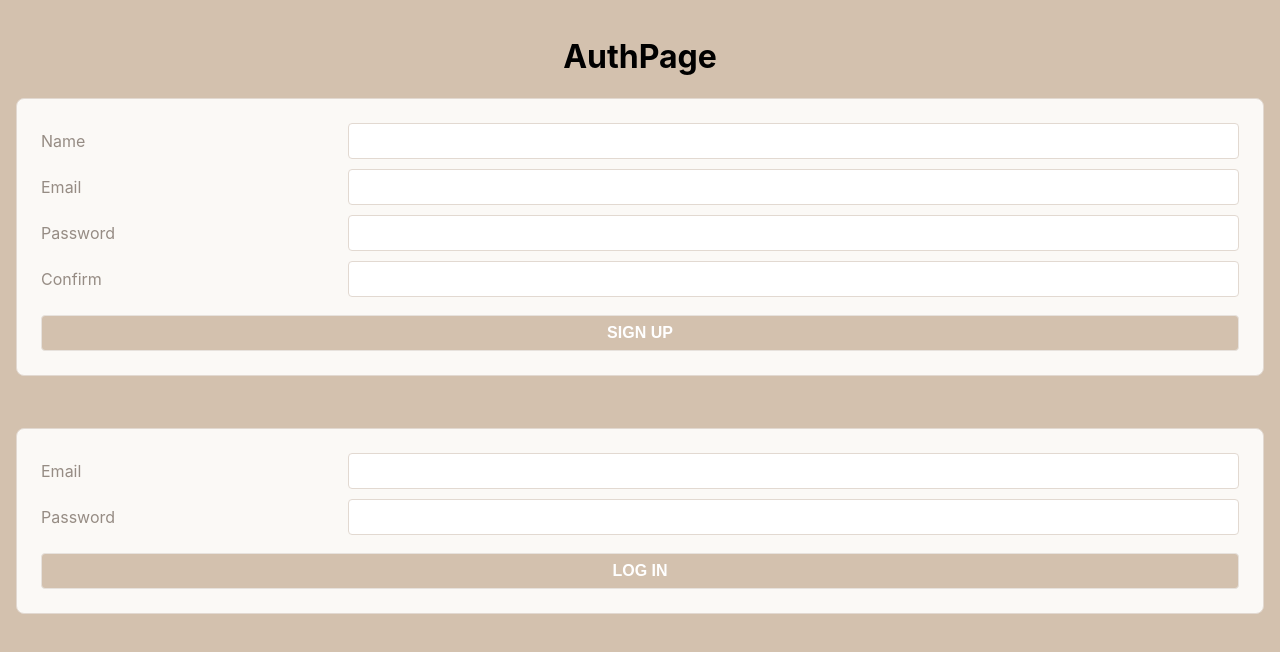
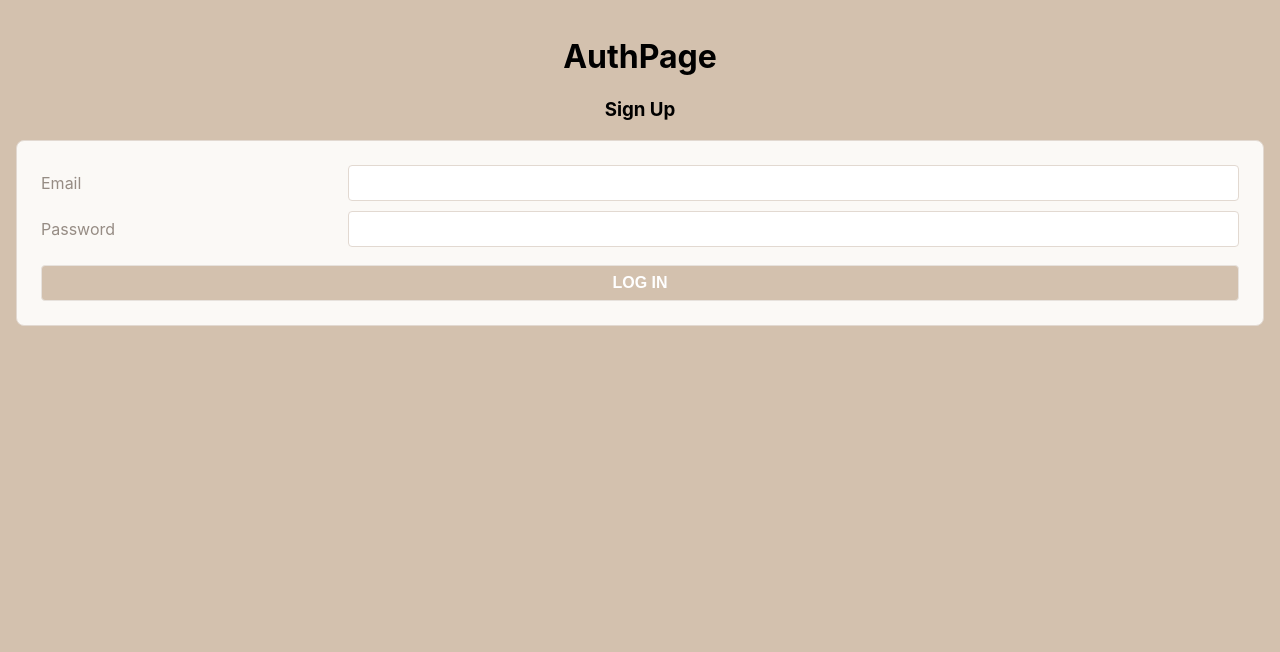
Before and after one commit to sammersheikh/pomoToDo, a React (Create React App) app: page /orders in a window 1280 px wide. Shown: the top 652 px of the page. Built offline with nearby package versions, Linux system fonts and the light colour scheme.

Commit message:
fixed mern infrastructure

```diff
--- a/controllers/api/users.js
+++ b/controllers/api/users.js
@@ -28,7 +28,8 @@ async function login(req, res) {
         const match = await bcrypt.compare(req.body.password, user.password)
         if (!match) throw new Error()
         res.json(createJWT(user))
-    } catch {
+    } catch (err) {
+        console.log(err)
         res.status(400).json('Bad Credentials')
     }
 }
--- a/server.js
+++ b/server.js
@@ -15,13 +15,14 @@ app.use(express.json())
 // to serve from the production 'build' folder
 app.use(favicon(path.join(__dirname, 'build', 'favicon.ico'))) //Creating a file path telling favicon middleware to find this
 app.use(express.static(path.join(__dirname, 'build')))
+app.use(require('./config/checkToken'))
 
 // Put API routes here, before the "catch all" route
 app.use('/api/users', require('./routes/api/users'))
 
 // The following "catch all" route (note the *) is necessary
 // to return the index.html on all non-AJAX requests
-app.use(require('./config/checkToken'))
+// app.use(require('./config/checkToken'))
 // Configure to use port 3001 instead of 3000 during
 // development to avoid collision with React's dev server
 app.get('/*', function(req, res) {
--- a/src/components/SignUpForm/SignUpForm.jsx
+++ b/src/components/SignUpForm/SignUpForm.jsx
@@ -23,8 +23,8 @@ export default class SignUpForm extends Component {
           // We don't want to send the 'error' or 'confirm' property,
           //  so let's make a copy of the state object, then delete them
           const formData = {...this.state}
+          delete formData.error
           delete formData.confirm
-          delete formData.error
            // The promise returned by the signUp service method
           // will resolve to the user object included in the
           // payload of the JSON Web Token (JWT)
--- a/src/pages/AuthPage/AuthPage.jsx
+++ b/src/pages/AuthPage/AuthPage.jsx
@@ -1,12 +1,30 @@
 import LoginForm from "../../components/LoginForm/LoginForm";
 import SignUpForm from "../../components/SignUpForm/SignUpForm";
+import { useState } from 'react'
 
 export default function AuthPage({setUser}) {
+    const [currentForm, setCurrentForm] = useState('login')
+
+    function handleClick() {
+        if (currentForm === 'login') {
+            setCurrentForm('signUp')
+        } else {
+            setCurrentForm('login')
+        }
+    }
+
     return (
         <main>
         <h1>AuthPage</h1>
-        <SignUpForm setUser={setUser} />
-        <LoginForm setUser={setUser} />
+        <h3 onClick={handleClick}>
+            { currentForm === 'login' ? 'Sign Up' : 'Log In' }
+        </h3>
+            {
+                currentForm === 'login' ?
+                <LoginForm setUser={setUser} />
+                :
+                <SignUpForm setUser={setUser} />
+            }
         </main>
     )
 }
--- a/src/utilities/users-api.js
+++ b/src/utilities/users-api.js
@@ -13,7 +13,7 @@ export function signUp(userData) {
   }
 
   export function checkToken() {
-      return sendRequest(`${BASE_URL}/check-token`)
+    return sendRequest(`${BASE_URL}/check-token`);
   }
 
   /*--- Helper Functions ---*/
--- a/src/utilities/users-service.js
+++ b/src/utilities/users-service.js
@@ -4,12 +4,6 @@ export async function signUp(userData) {
      // Delegate the network request code to the users-api.js API module
      // which will ultimately return a JSON Web Token (JWT)
      const token = await usersAPI.signUp(userData)
-     localStorage.setItem('token', token)
-     return getUser()
-}
-
-export async function login(credentials) {
-     const token = await usersAPI.login(credentials)
      localStorage.setItem('token', token)
      return getUser()
 }
@@ -35,7 +29,13 @@ export function logOut() {
      localStorage.removeItem('token')
 }
 
-export function checkToken() {
+export async function login(credentials) {
+     const token = await usersAPI.login(credentials)
+     localStorage.setItem('token', token)
+     return getUser()
+}
+
+export async function checkToken() {
      return usersAPI.checkToken().then(dateStr => new Date(dateStr)
      )
 }
```
